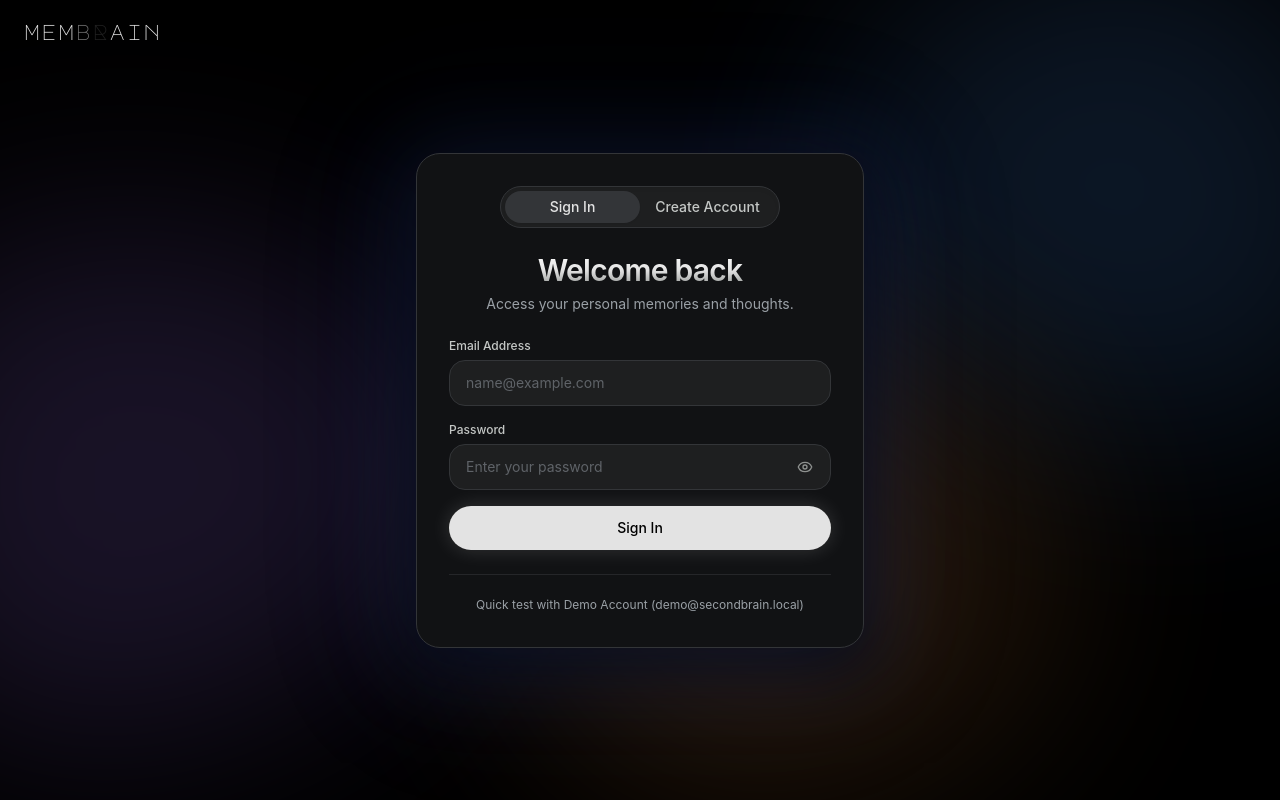
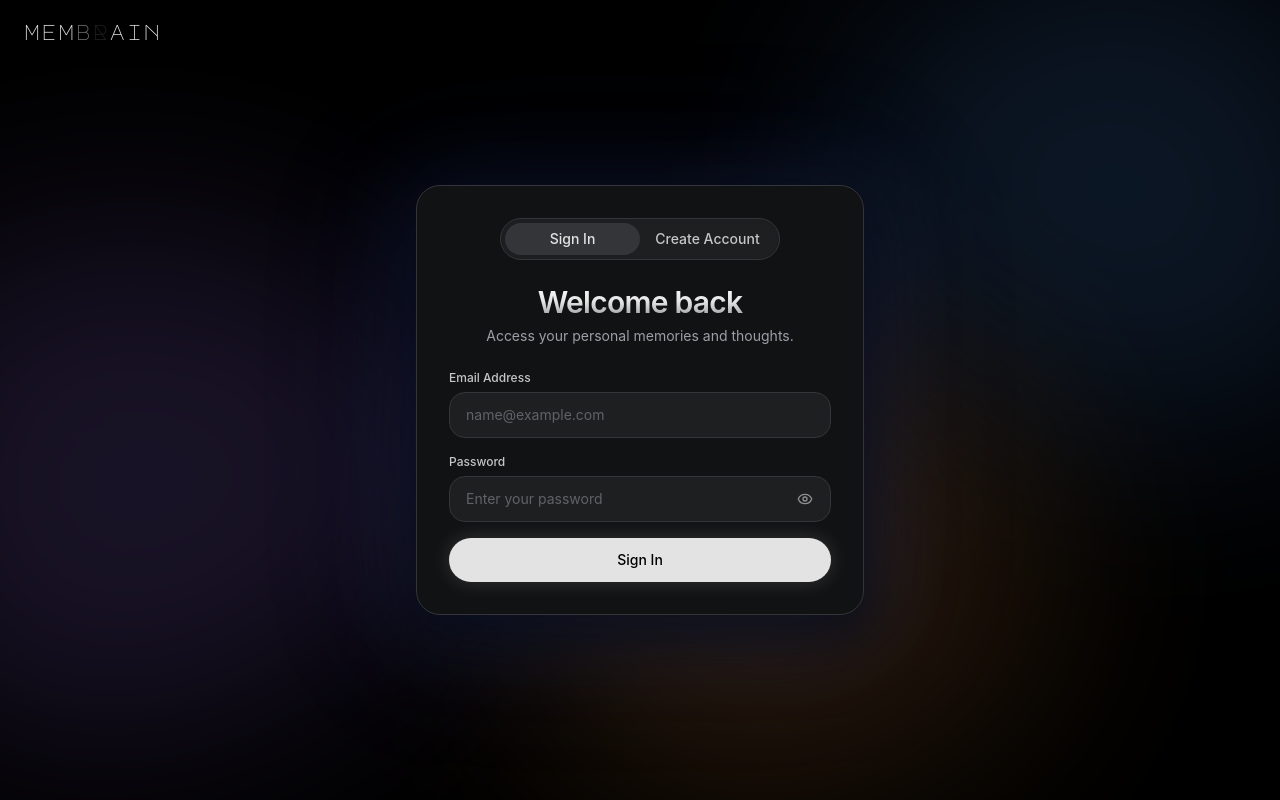
Before and after one commit to princekotadia/MemBrain, a React (Vite) app in the folder frontend/: page / in a window 1280 px wide. Built offline with nearby package versions, Linux system fonts and the light colour scheme; no server answers.

Commit message:
feat(auth): remove demo account button from login and signup forms

```diff
--- a/frontend/src/App.jsx
+++ b/frontend/src/App.jsx
@@ -237,33 +237,6 @@ export default function App() {
         type: 'success',
         text: 'Signed out successfully',
       });
-    }
-  };
-
-  const handleUseDemoAccount = async () => {
-    setAuthError(null);
-    setIsAuthSubmitting(true);
-    try {
-      const res = await fetch(`${API_BASE_URL}/auth/login`, {
-        method: 'POST',
-        headers: { 'Content-Type': 'application/json' },
-        credentials: 'include',
-        body: JSON.stringify({ email: 'demo@secondbrain.local', password: 'password123' }),
-      });
-      const data = await res.json();
-      if (!res.ok || !data.success) {
-        throw new Error(data.message || 'Demo login failed');
-      }
-      setUser(data.user);
-      setActiveView('dump');
-      setToast({
-        type: 'success',
-        text: 'Signed in as Demo User!',
-      });
-    } catch (err) {
-      setAuthError(err.message || 'Demo login failed');
-    } finally {
-      setIsAuthSubmitting(false);
     }
   };
 
@@ -560,7 +533,6 @@ export default function App() {
         onCloseToast={() => setToast(null)}
         onLogin={handleLogin}
         onSignup={handleSignup}
-        onUseDemoAccount={handleUseDemoAccount}
         isSubmitting={isAuthSubmitting}
         authError={authError}
         setAuthError={setAuthError}
--- a/frontend/src/pages/AuthPage.jsx
+++ b/frontend/src/pages/AuthPage.jsx
@@ -9,7 +9,6 @@ export default function AuthPage({
   onCloseToast,
   onLogin,
   onSignup,
-  onUseDemoAccount,
   isSubmitting,
   authError,
   setAuthError,
@@ -178,17 +177,6 @@ export default function AuthPage({
             )}
           </button>
         </form>
-
-        {/* Quick Demo Login Option */}
-        <div className="mt-6 pt-4 border-t border-[#333538]/60 text-center">
-          <button
-            type="button"
-            onClick={onUseDemoAccount}
-            className="text-xs text-[#9AA0A6] hover:text-[#4E95FF] transition-colors cursor-pointer"
-          >
-            Quick test with Demo Account (demo@secondbrain.local)
-          </button>
-        </div>
       </div>
     </div>
   );
```
